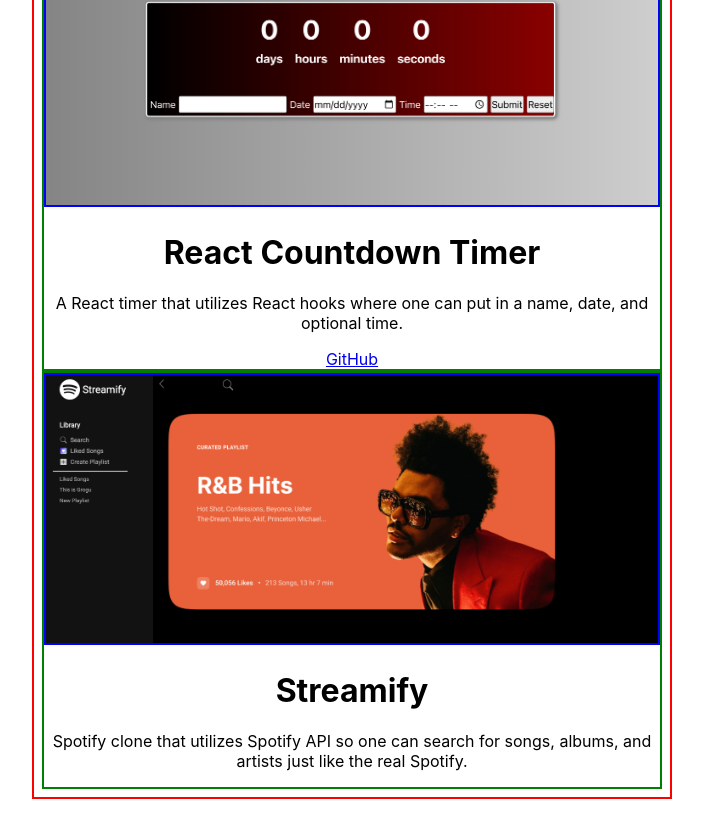
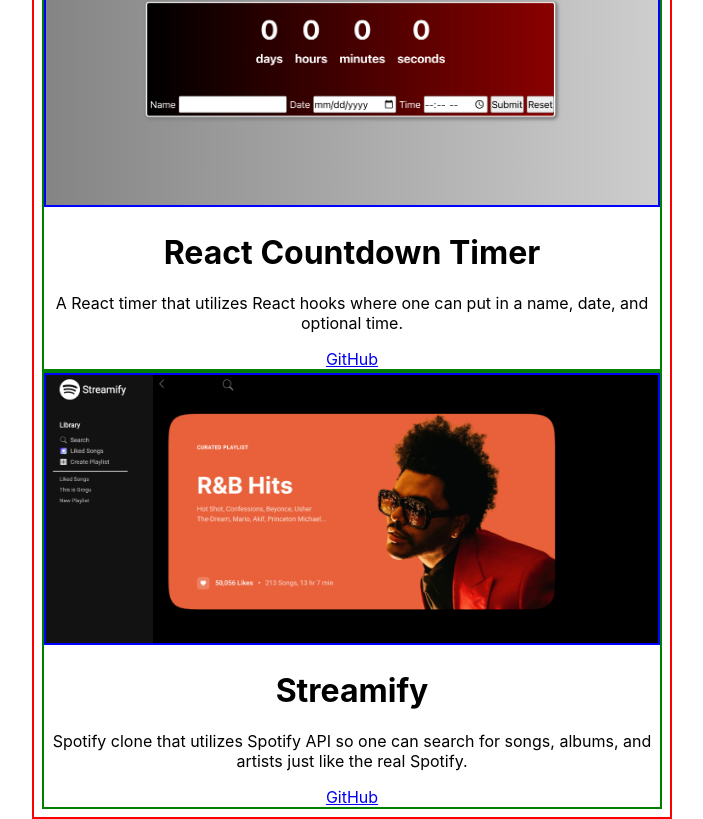
Before and after one commit to kevinszn23/portfolio-v2, a React (Create React App) app: page /work in a window 1280 px wide. Shown: the part 809-1628 px from the top of the page, without its empty margins (288-991 px from the left). Built offline with nearby package versions, Linux system fonts and the light colour scheme.

Commit message:
streamify github added

```diff
--- a/src/components/Work.js
+++ b/src/components/Work.js
@@ -49,6 +49,7 @@
         <p>
             Spotify clone that utilizes Spotify API so one can search for songs, albums, and artists just like the real Spotify.
         </p>
+        <a href="https://github.com/brendonvan/This-Is-Streamify">GitHub</a>
       </div>
     </div>
   );
```
